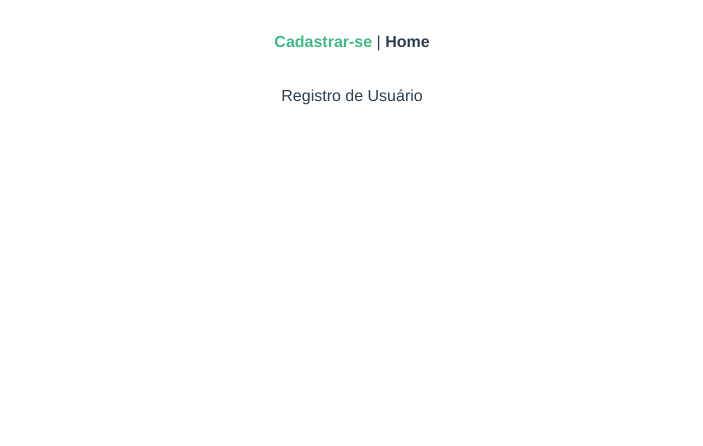
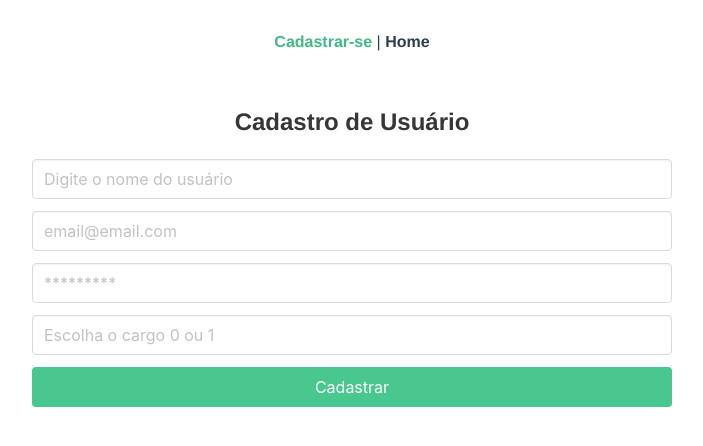
Before and after one commit to devliborio/user-system, a Vue app: page /register in a window 1280 px wide. Shown: the top 446 px of the page, without its empty margins (288-991 px from the left). Built offline with nearby package versions, Linux system fonts and the light colour scheme.

Commit message:
Criando HTML do formulário de cadastro com bulma

```diff
--- a/src/views/Register.vue
+++ b/src/views/Register.vue
@@ -1,7 +1,38 @@
 <!-- eslint-disable vue/multi-word-component-names -->
 <template>
-    <div>
-        <h1>Registro de Usuário</h1>
+    <div class="position_center">
+        <h2 class="title is-4 mt-5">Cadastro de Usuário</h2>
+
+        <div class="field">
+            <p class="control">
+                <input class="input input_large" type="text" placeholder="Digite o nome do usuário">
+            </p>
+        </div>
+
+        <div class="field">
+            <p class="control">
+                <input class="input input_large" type="email" placeholder="email@email.com">
+            </p>
+        </div>
+
+        <div class="field">
+            <p class="control">
+                <input class="input input_large" type="password" placeholder="*********">
+            </p>
+        </div>
+
+        <div class="field">
+            <p class="control">
+                <input class="input input_large" type="number" placeholder="Escolha o cargo 0 ou 1">
+            </p>
+        </div>
+
+        <div class="field">
+            <p class="control">
+                <button class="button is-success btn_large">Cadastrar</button>
+            </p>
+        </div>
+
     </div>
 </template>
 
@@ -12,5 +43,11 @@ export default {
 </script>
 
 <style scoped>
-
+.input_large,
+.btn_large {
+    width: 50%;
+}
+.position_center{
+    text-align: center;
+}
 </style>
```
